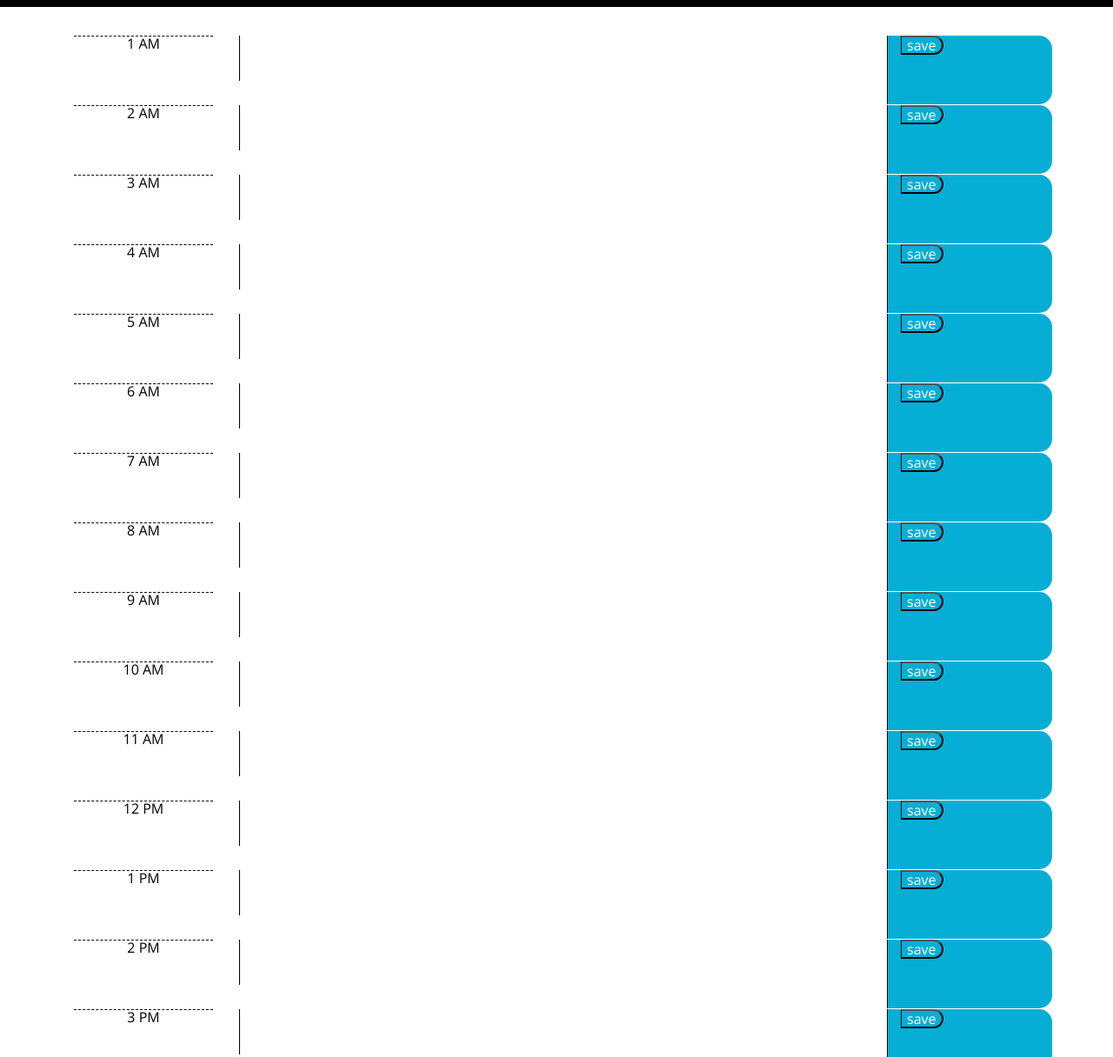
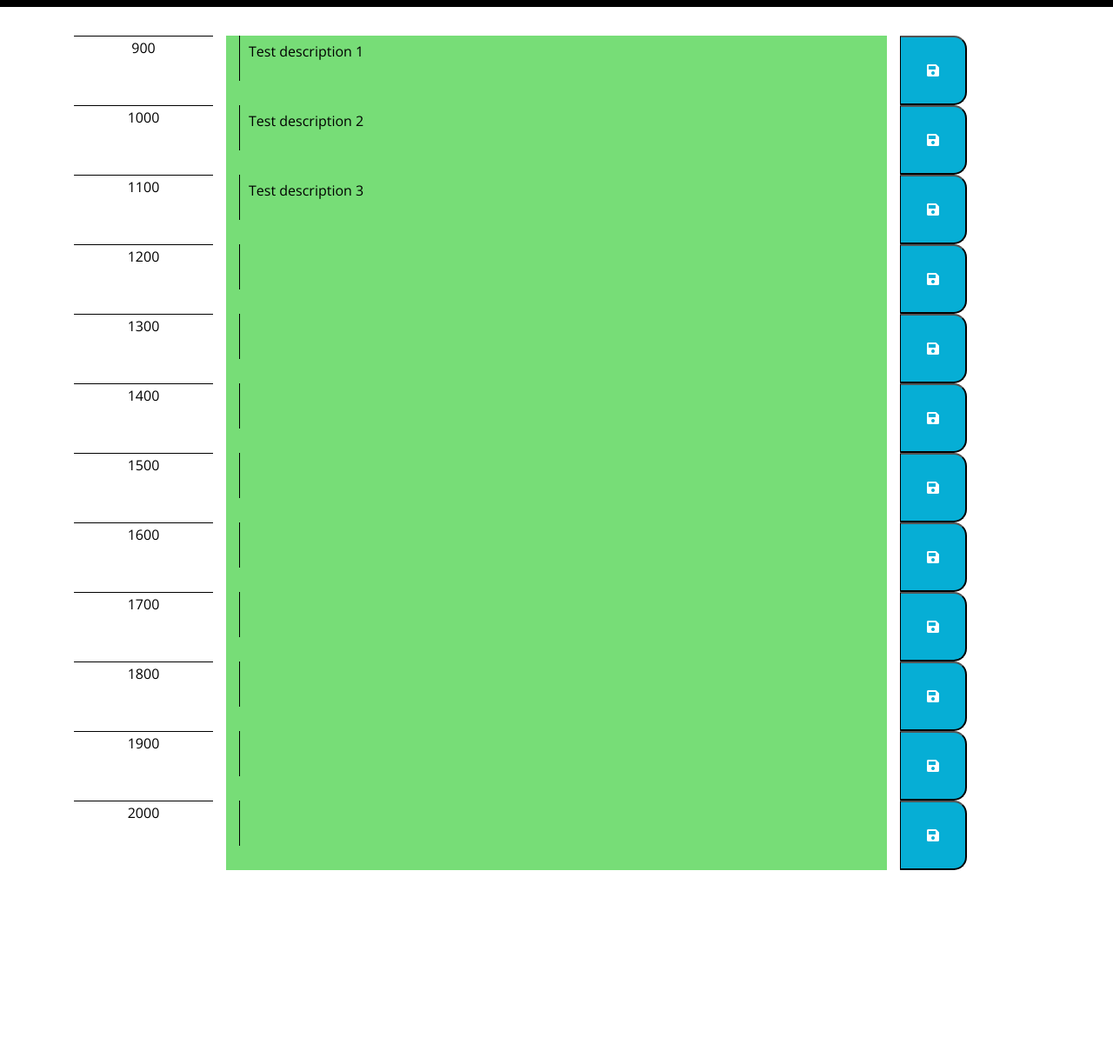
Before and after one commit to cristian634/dailycalendar, a plain HTML site: page Develop/index.html in a window 1280 px wide. Shown: the part 260-1476 px from the top of the page at 87% size. After the commit the page ends 1261 px from the top, so only its background shows below. Drawn offline with nearby package versions, Linux system fonts and the light colour scheme.

Commit message:
colors kind of working?

```diff
--- a/Develop/index.html
+++ b/Develop/index.html
@@ -1,23 +1,14 @@
 <!DOCTYPE html>
 <html lang="en">
+
 <head>
   <meta charset="UTF-8" />
   <meta name="viewport" content="width=device-width, initial-scale=1.0" />
   <meta http-equiv="X-UA-Compatible" content="ie=edge" />
-    <link
-      rel="stylesheet"
-      href="https://stackpath.bootstrapcdn.com/bootstrap/4.3.1/css/bootstrap.min.css"
-    />
-    <link
-      rel="stylesheet"
-      href="https://use.fontawesome.com/releases/v5.8.1/css/all.css"
-      integrity="sha384-50oBUHEmvpQ+1lW4y57PTFmhCaXp0ML5d60M1M7uH2+nqUivzIebhndOJK28anvf"
-      crossorigin="anonymous"
-    />
-    <link
-      href="https://fonts.googleapis.com/css?family=Open+Sans&display=swap"
-      rel="stylesheet"
-    />
+  <link rel="stylesheet" href="https://stackpath.bootstrapcdn.com/bootstrap/4.3.1/css/bootstrap.min.css" />
+  <link rel="stylesheet" href="https://use.fontawesome.com/releases/v5.8.1/css/all.css"
+    integrity="sha384-50oBUHEmvpQ+1lW4y57PTFmhCaXp0ML5d60M1M7uH2+nqUivzIebhndOJK28anvf" crossorigin="anonymous" />
+  <link href="https://fonts.googleapis.com/css?family=Open+Sans&display=swap" rel="stylesheet" />
   <link rel="stylesheet" href="style.css" />
   <title>Work Day Scheduler</title>
 </head>
@@ -39,120 +30,103 @@
   <script src="https://code.jquery.com/jquery-3.4.1.min.js"></script>
   <script src="https://cdnjs.cloudflare.com/ajax/libs/moment.js/2.24.0/moment.min.js"></script>
   <script>
-      var timeOfDay =[
+
+    var now = moment();
+    var currentTime = (now.hour()*100);
+    // if (currentTime > 12){
+    //   currentTime = (currentTime - 12);
+    // }
+
+    console.log(currentTime);
+
+
+    var timeOfDay = [
       {
-          time: "1 AM",
-          description: ""
+        time: "900",
+        description: "Test description 1"
       },
-
       {
-          time: "2 AM",
+        time: "1000",
+        description: "Test description 2"
+      },
+      {
+        time: "1100",
+        description: "Test description 3"
+      },
+      {
+        time: "1200",
         description: ""
       },
       {
-          time: "3 AM",
+        time: "1300",
         description: ""
       },
       {
-          time: "4 AM",
+        time: "1400",
         description: ""
       },
       {
-          time: "5 AM",
+        time: "1500",
         description: ""
       },
       {
-          time: "6 AM",
+        time: "1600",
         description: ""
       },
       {
-          time: "7 AM",
+        time: "1700",
         description: ""
       },
       {
-          time: "8 AM",
+        time: "1800",
         description: ""
       },
       {
-          time: "9 AM",
+        time: "1900",
         description: ""
-        },
-        {
-          time: "10 AM",
+      }, {
+        time: "2000",
         description: ""
-        },
-        {
-          time: "11 AM",
-          description: ""
-        },
-        {
-          time: "12 PM",
-          description: ""
-        },
-        {
-          time: "1 PM",
-          description: ""
-        },
-        {
-          time: "2 PM",
-          description: ""
-        },
-        {
-          time: "3 PM",
-          description: ""
-        },
-        {
-          time: "4 PM",
-          description: ""
-        },
-        {
-          time: "5 PM",
-          description: ""
-        },
-        {
-          time: "6 PM",
-          description: ""
-        },
-        {
-          time: "7 PM",
-          description: ""
-        },
-        {
-          time: "8 PM",
-          description: ""
-        },
-        {
-          time: "9 PM",
-          description: ""
-        },
-        {
-          time: "10 PM",
-          description: ""
-        },
-        {
-          time: "11PM",
-          description: ""
-        },
-        {
-          time: "12 AM",
-          description: ""
-        },
+      }
+
+
 
     ]
 
-        for(i = 0; i < timeOfDay.length; i++){
+    for (i = 0; i < timeOfDay.length; i++) {
+
       var calendarEl = $("#calendar");
       // create a row for each time of day
       var newRow = $("<div>").attr("class", "row");
       //elements to append to the row
       var newCol2 = $("<div>").attr("class", "col-2 time-block");
-          var timeP = $("<p>").attr("class","hour");
+      var timeP = $("<p>").attr("class", "hour");
       timeP.text(timeOfDay[i].time);
-          var newCol8 = $("<div>").attr("class", "col-8 description");
+      var newCol8 = $("<div>").attr("class", "col-8 description") ;
+      if(currentTime === timeOfDay.time){
+        $(newCol8).addClass("present");
+        $(newCol8).removeClass("past");
+        $(newCol8).removeClass("future");
+
+      }
+      else if(currentTime > timeOfDay[i].time){
+        $(newCol8).addClass("past");
+        $(newCol8).removeClass("present");
+        $(newCol8).removeClass("future");
+      }
+      else if(currentTime < timeOfDay[i].time){
+        $(newCol8).addClass("future");
+        $(newCol8).removeClass("present");
+        $(newCol8).removeClass("past");
+      }
+
+
+
       var newDescription = $("<textarea>");
+      newDescription.text(timeOfDay[i].description);
       newCol8.append(newDescription);
-          var newColSave = $("<div>").attr("class","col-2 saveBtn" );
-          var newSaveBtn = $("<button>").text("save").attr("class", "saveBtn");
+      var newColSave = $("<div>").attr("class", "col-2");
+      var newSaveBtn = $("<button>").attr("class", "fas fa-save saveBtn");
       newColSave.append(newSaveBtn);
       //append new elements to the row
       newCol2.append(timeP);
@@ -161,9 +135,18 @@
       calendarEl.append(newRow);
 
     };
-        $(".saveBtn").on("click", function(){
+    for (i=0; i <timeOfDay.length; i++){
+
+      var rowId = $()
+    };
+
+
+    $(".saveBtn").on("click", function () {
       $(this).text()
     })
+
+
   </script>
 </body>
+
 </html>
--- a/Develop/style.css
+++ b/Develop/style.css
@@ -39,7 +39,8 @@ textarea{
 .hour {
   background-color: #ffffff;
   color: #000000;
-  border-top: 1px dashed #000000;
+  border-top: 1px solid #000000;
+  padding-top: 5px;
 }
 
 .past {
@@ -63,6 +64,7 @@ textarea{
   border-bottom-right-radius: 15px;
   background-color: #06AED5;
   color: white;
+  padding: 30px;
 }
 
 .saveBtn i:hover {
```
Lines whose indentation alone changed are shown as unchanged.
